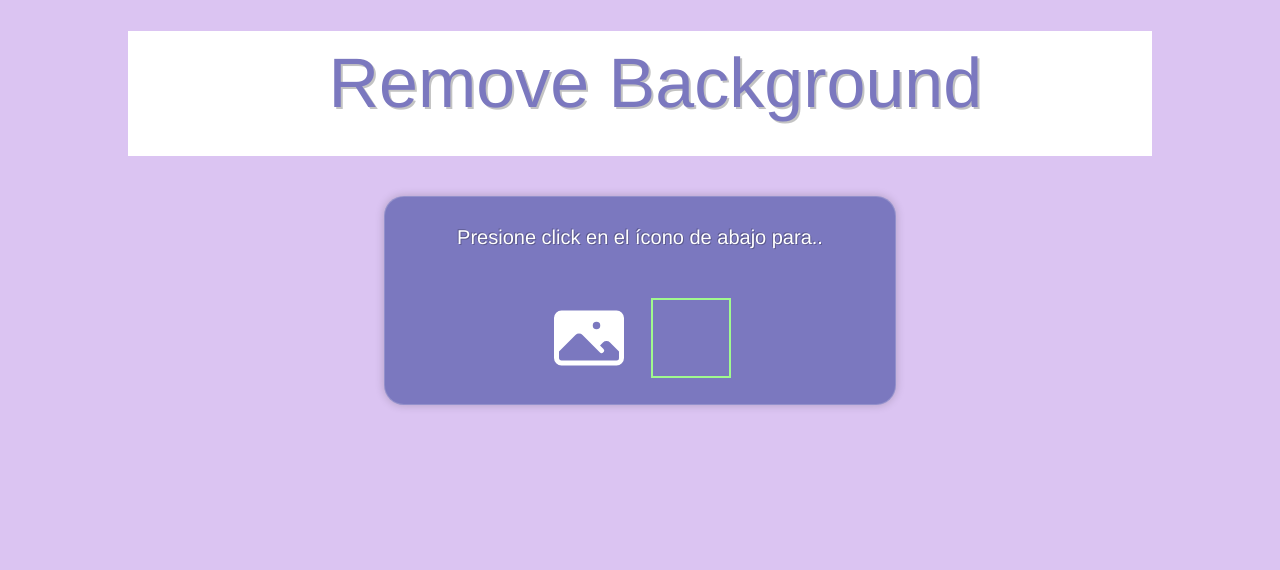
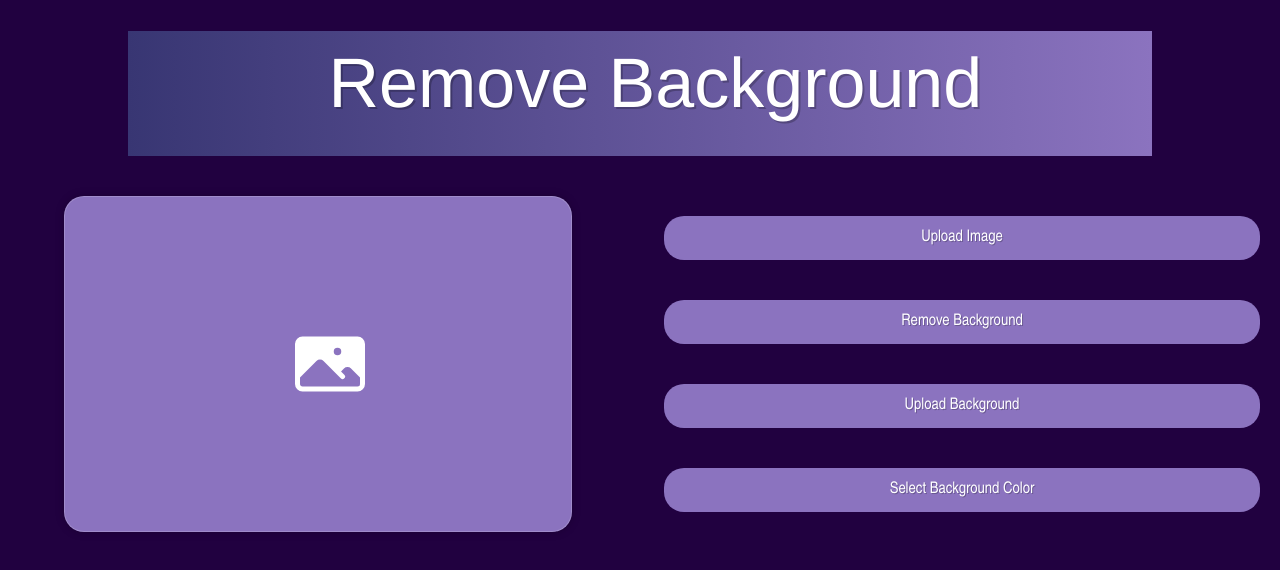
Before and after one commit to cricamore/MagicBackgroundAZ, a Next.js app: page / in a window 1280 px wide. Shown: the top 570 px of the page. Built offline with nearby package versions, Linux system fonts and the light colour scheme.

Commit message:
mejora ui

```diff
--- a/src/app/page.js
+++ b/src/app/page.js
@@ -2,6 +2,7 @@
 import Image from "next/image";
 import { useRef, useState } from "react";
 import "./style.css";
+import { sendImage } from "./util/fetchAzure";
 
 export default function Home() {
   const fileInput = useRef(null);
@@ -11,7 +12,7 @@ export default function Home() {
     fileInput.current.click();
   };
 
-  const handleFileChange = (event) => {
+  const handleFileChange = async (event) => {
     const file = event.target.files[0];
     if (file) {
       const objectUrl = URL.createObjectURL(file);
@@ -20,20 +21,17 @@ export default function Home() {
       const formData = new FormData();
       formData.append("image", file);
       console.log(formData);
+      console.log(process.env.NEXT_PUBLIC_AZURE_ENDPOINT);
+      console.log(process.env.NEXT_PUBLIC_AZURE_KEY);
+      const res = await sendImage(formData, process.env.NEXT_PUBLIC_AZURE_ENDPOINT, process.env.NEXT_PUBLIC_AZURE_KEY);
+      const imageBlob = await res.blob();
+      const imageObjectURL = URL.createObjectURL(imageBlob);
 
-      fetch("https://url", {
-        method: "POST",
-        body: formData,
-      })
-        .then((response) => response.json())
-        .then((data) => {
-          console.log(data);
-        })
-        .catch((error) => {
-          console.error(error);
-        });
+      setPreviewSrc(imageObjectURL);
+
     }
   };
+
 
   return (
     <>
@@ -48,17 +46,15 @@ export default function Home() {
             <div className="header">
               <h1 className="titulo">Remove Background</h1>
             </div>
+            <div className=" grid grid-cols-2 gap-2 " >
               <div id="mainBox">
-              <p>
-                Presione click en el ícono de abajo para..
-              </p>
-              <div className="grid">
-                <input
-                  type="file"
-                  ref={fileInput}
-                  onChange={handleFileChange}
-                  style={{ display: "none" }}
-                />
+
+                  {previewSrc ? (
+                    <img src={previewSrc} alt="Preview" className="image" />
+                  ) : (
+
+
+
                   <svg
                     id="iconoGal"
                     onClick={handleIconClick}
@@ -74,11 +70,33 @@ export default function Home() {
                       clip-rule="evenodd"
                     />
                   </svg>
-                <div id="previewImage">
-                  {previewSrc && (
-                    <img src={previewSrc} alt="Preview" className="image" />
                   )}
+
               </div>
+
+
+              <div className=" grid grid-rows-4 " >
+                <input
+                  type="file"
+                  ref={fileInput}
+                  onChange={handleFileChange}
+                  style={{ display: "none" }}
+                />
+                <button className="btn" onClick={handleIconClick}>
+                  Upload Image
+                </button>
+
+                <button className="btn" onClick={handleIconClick}>
+                  Remove Background
+                </button>
+
+                <button className="btn" onClick={handleIconClick}>
+                  Upload Background
+                </button>
+
+                <button className="btn" onClick={handleIconClick}>
+                  Select Background Color
+                </button>
               </div>
             </div>
           </div>
--- a/src/app/style.css
+++ b/src/app/style.css
@@ -4,15 +4,16 @@
 
 body {
     overflow-y: hidden;
-    background: #DBC4F2;
+    background: #210140;
     height: 100vh;
     background-size: cover;
     background-repeat: no-repeat;
     background-position: 50%;
 }
 
+
 .header {
-    background-color: white; /* Color de fondo */
+    background: linear-gradient(to right, #383673, #8B73BF);
     text-align: center; /* Centrado de texto */
     padding-bottom: 20px; /* Espaciado interno */
     width: 80%;
@@ -27,43 +28,44 @@ body {
     font-size: 70px;
     margin-top: 3%;
     margin-left: 3%;
-    color: #7B78BF;
+    color: white;
     font-family:'Franklin Gothic Medium', 'Arial Narrow', Arial, sans-serif;
     text-shadow:
         2px 2px 0 #0000003c;
 }
 
+.btn{
+    background-color: #8B73BF;
+    color: white;
+    padding: 10px 20px;
+    border-radius: 20px;
+    text-decoration: none;
+    margin: 20px;
+    font-family:'Arial Narrow';
+    text-shadow:
+        1px 1px 0 #0000003c;
+
+}
+
+
 #mainBox {
-    background-color: #7B78BF;
+
+    display: flex;
+    background-color: #8B73BF;
     backdrop-filter: blur(8px);
     border-radius: 20px;
     border: 1px solid rgba(255, 255, 255, 0.18);
     box-shadow: 0 0 10px rgba(0, 0, 0, 0.2);
-    width: calc(50% - 10%);
+    width: 80%;
+    padding: 4px;
+    overflow: hidden;
     height: auto;
-    position: relative;
     margin-left: auto;
     margin-right: auto;
     text-align: center;
-    padding: 2%;
-}
+    justify-content: center;
+    align-items: center;
 
-p {
-    font-size: 20px;
-    color: #ffffff;
-    font-family:'Franklin Gothic Medium', 'Arial Narrow', Arial, sans-serif;
-    margin-bottom: 10%;
-    text-shadow:
-        1px 1px 0 #0000003c,
-        -1px -1px 0 #0000003c;
-}
-
-#previewImage {
-    width: 80px;
-    height: 80px;
-    border: 2px solid #a0fa8e;
-    margin-left: 5%;
-    margin-right: 5%;
 }
 
 #iconoGal {
@@ -75,19 +77,27 @@ p {
 
 #iconoGal:hover {
     transition: color 0.3s, transform 0.3s;
-    color: #a0fa8e;
+    color: #3F0A73;
     transform: scale(1.2);
 }
 
-.grid {
-    display: flex;
-    justify-content: center;
-    align-items: center;
-    text-align: center;
-}
+
 
 .image {
     width: 100%;
     height: 100%;
-    object-fit: cover;
+    object-fit: contain;
 }
+
+@media (max-width: 600px) {
+    .titulo {
+        font-size: 5vw;
+    }
+}
+
+/* Si la ventana del navegador es de 400px o menos, ajusta el tamaño de la fuente */
+@media (max-width: 400px) {
+    .titulo {
+        font-size: 6vw;
+    }
+}
--- a/src/app/util/fetchAzure.js
+++ b/src/app/util/fetchAzure.js
@@ -1,4 +1,5 @@
-const sendImage = async (formData, endpoint) => {
+
+export const sendImage = async (formData, endpoint, apikey) => {
     try {
       const response = await fetch(endpoint + "computervision/imageanalysis:segment?api-version=2023-02-01-preview&mode=backgroundRemoval", {
         method: "POST",
@@ -6,7 +7,7 @@ const sendImage = async (formData, endpoint) => {
         headers: new Headers({
           // "content-type": "multipart/form-data",
           "Content-Type": "application/octet-stream",
-          "Ocp-Apim-Subscription-Key": process.env.NEXT_PUBLIC_AZURE_KEY,
+          "Ocp-Apim-Subscription-Key": apikey,
           // 'Content-Type': 'application/x-www-form-urlencoded',
         }),
       });
```
Lines whose indentation alone changed are shown as unchanged.
